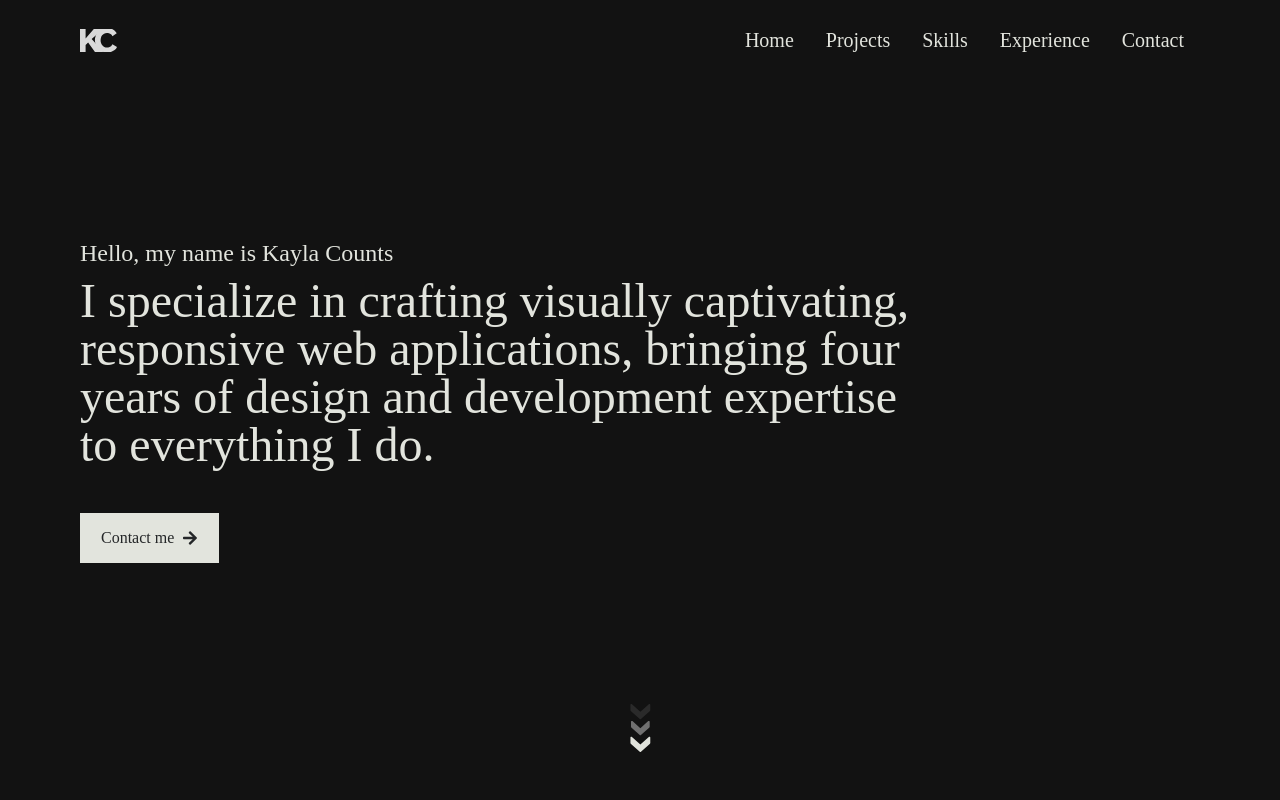
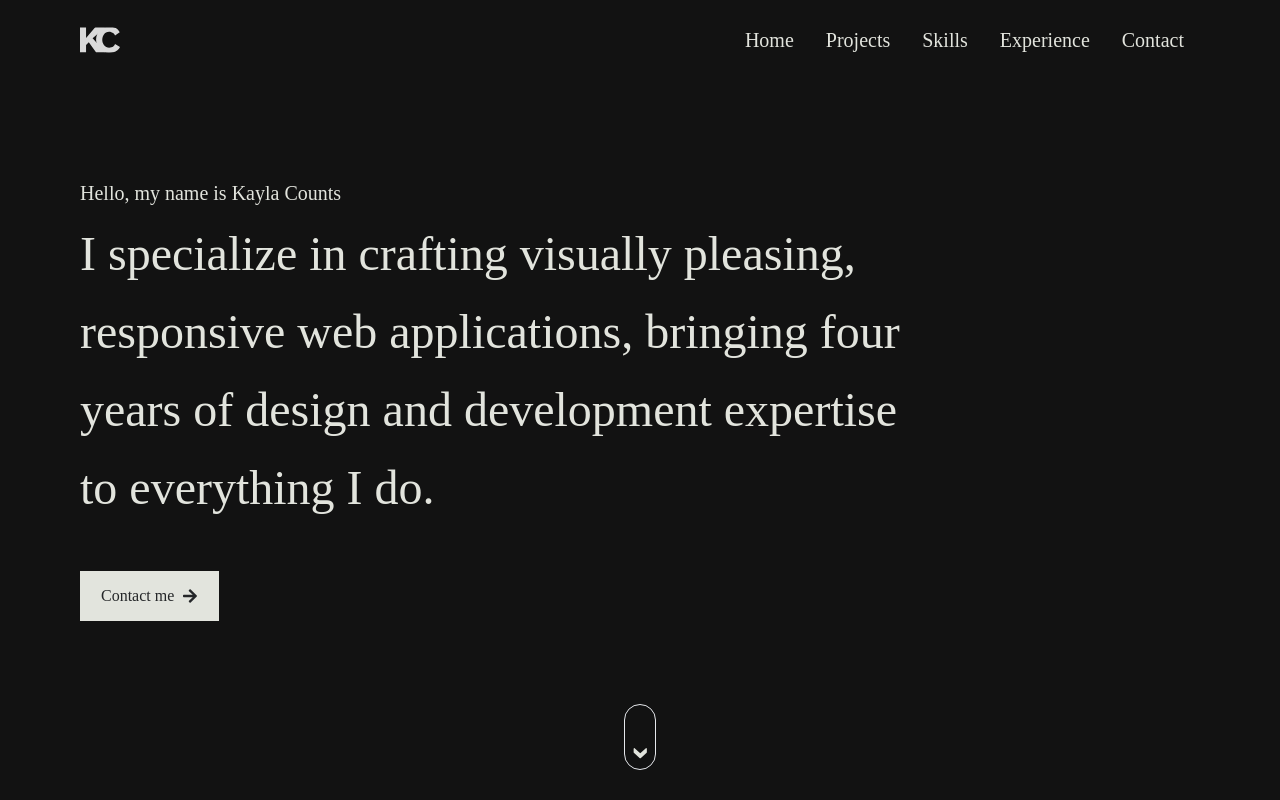
Before and after one commit to Kcounts93/my-portfolio, a React (Create React App) app: page / in a window 1280 px wide. Shown: the top 800 px of the page. Built offline with nearby package versions, Linux system fonts and the light colour scheme.

Commit message:
hero scroll animation

```diff
--- a/src/components/Hero.jsx
+++ b/src/components/Hero.jsx
@@ -1,25 +1,31 @@
-import React from "react";
+import React, { useState, useEffect } from "react";
 import Triangle1 from "../assets/scroll1.svg";
 import Triangle2 from "../assets/scroll2.svg";
 import Triangle3 from "../assets/scroll3.svg";
 import { FaArrowRight } from "react-icons/fa";
-import { motion } from "framer-motion";
 
 const Hero = () => {
-  const fadeInOut = {
-    hidden: { opacity: 0 },
-    visible: { opacity: 1 },
+  const [currentTriangle, setCurrentTriangle] = useState(1);
+
+  useEffect(() => {
+    const interval = setInterval(() => {
+      setCurrentTriangle((prevTriangle) => (prevTriangle % 3) + 1);
+    }, 350); // Change the duration as needed
+
+    return () => {
+      clearInterval(interval);
     };
+  }, []);
 
   return (
     <div name="home" className="w-full h-screen px-20">
       <div className="max-w-full h-full flex flex-col justify-center items-start">
         <div className="md:w-3/4 xl:w-3/4 mb-6">
-          <h6 className="text-2xl mb-2 font-light">
+          <h6 className="text-2xl sm:text-xl mb-2 font-light">
             Hello, my name is Kayla Counts
           </h6>
-          <h1 className="sm:text-2xl md:text-5xl font-light leading-10">
-            I specialize in crafting visually captivating, responsive web
+          <h1 className="sm:text-3xl sm:leading-loose md:text-4xl md:leading-relaxed lg:text-5xl lg:leading-relaxed font-light">
+            I specialize in crafting visually pleasing, responsive web
             applications, bringing four years of design and development
             expertise to everything I do.
           </h1>
@@ -37,31 +43,38 @@ const Hero = () => {
           </button>
         </a>
       </div>
-      <div className="flex flex-col mt-[-6rem]">
-        <motion.img
-          initial="hidden"
-          animate="visible"
-          variants={fadeInOut}
-          className="h-4"
+      <div className="flex justify-center mt-[-6rem] ">
+        <div className="pointer-container">
+          <div className="pointer-container-2 w-8 border rounded-full py-2 px-2">
+            <div className="h-4">
+              <img
+                className={`h-4 ${
+                  currentTriangle === 1 ? "fade-in" : "hidden"
+                }`}
                 src={Triangle1}
                 alt="arrow down 1"
               />
-        <motion.img
-          initial="hidden"
-          animate="visible"
-          variants={fadeInOut}
-          className="h-4"
+            </div>
+            <div className="h-4">
+              <img
+                className={`h-4 ${
+                  currentTriangle === 2 ? "fade-in" : "hidden"
+                }`}
                 src={Triangle2}
                 alt="arrow down 2"
               />
-        <motion.img
-          initial="hidden"
-          animate="visible"
-          variants={fadeInOut}
-          className="h-4"
+            </div>
+            <div className="h-4">
+              <img
+                className={`h-4 ${
+                  currentTriangle === 3 ? "fade-in" : "hidden"
+                }`}
                 src={Triangle3}
                 alt="arrow down 3"
               />
+            </div>
+          </div>
+        </div>
       </div>
     </div>
   );
--- a/src/components/Navbar.jsx
+++ b/src/components/Navbar.jsx
@@ -39,7 +39,7 @@ const Navbar = () => {
 
   return (
     <motion.div
-      className="fixed z-10 w-full h-20 px-5 lg:px-20 flex justify-between items-center bg-darkgrey text-putty font-normal"
+      className="fixed z-10 w-full h-20 px-5 lg:px-20 flex justify-between items-center bg-darkgrey font-normal"
       initial={{ opacity: 0, y: -100 }}
       animate={{ opacity: 1, y: 0 }}
       exit={{ opacity: 0, y: -100 }}
```
Also changed, not shown: src/assets/KC.svg, src/components/index.txt (deleted). Lines whose indentation alone changed are shown as unchanged.
